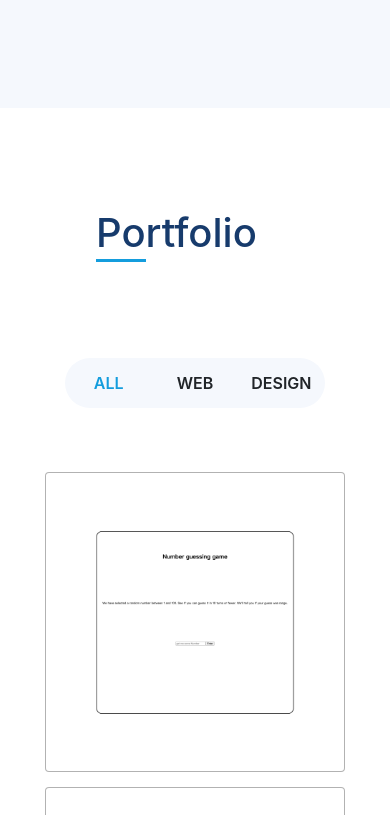
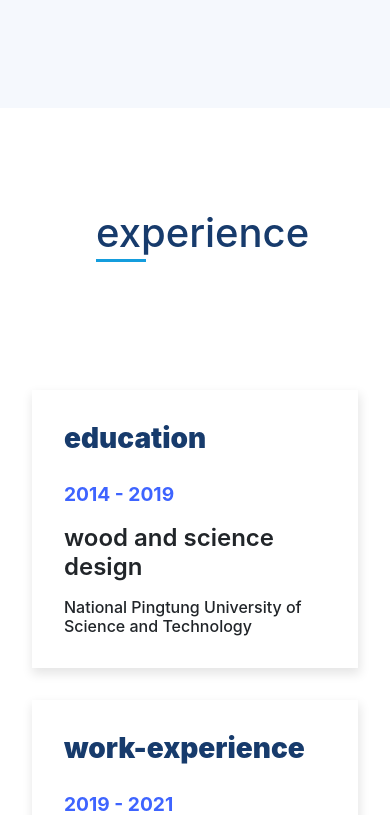
Before and after one commit to albert199577/porfolio, a PHP site: page / in a window 390 px wide. Shown: the part 1580-2395 px from the top of the page. Run offline with PHP 8.4, Linux system fonts and the light colour scheme; grey boxes are pictures that could not be loaded.

Commit message:
create experience page

```diff
--- a/index.html
+++ b/index.html
@@ -61,6 +61,40 @@
                     <li><i class="fab fa-js-square" aria-hidden="true"></i>JAVASCRIPT</li>
                     <li><i class="fab fa-bootstrap" aria-hidden="true"></i>BOOSTRAP</li>
                     <li><i class="fab fa-sass" aria-hidden="true"></i>SASS</li>
+                </ul>
+            </section>
+        </section>
+
+    </section>
+
+    <!-- experience -->
+    <section class="experience-page"  id="experience">
+        <section class="experience-title container">
+            <h1>experience</h1>
+        </section>
+        <section class="experience-content container">
+            <section class="education">
+                <ul>
+                    <li>
+                        <h3>education</h3>
+                    </li>
+                    <li>
+                        <p>2014 - 2019</p>
+                        <h5>wood and science design</h5>
+                        <h4>National Pingtung University of Science and Technology</h4>
+                    </li>
+                </ul>
+            </section>
+            <section class="work-experience">
+                <ul>
+                    <li>
+                        <h3>work-experience</h3>
+                    </li>
+                    <li>
+                        <p>2019 - 2021</p>
+                        <h5>Drafting engineer</h5>
+                        <h4>TAIWAN SHINRYO CO., LTD.</h4>
+                    </li>
                 </ul>
             </section>
         </section>
--- a/style/style.css
+++ b/style/style.css
@@ -466,6 +466,96 @@ nav .menu li a:hover {
   }
 }
 
+.experience-page {
+  min-height: 100vh;
+}
+
+.experience-page .experience-title {
+  padding: 3rem;
+}
+
+.experience-page .experience-title h1 {
+  color: #173b6c;
+  position: relative;
+  padding: 5px 0;
+  margin: 3rem;
+}
+
+.experience-page .experience-title h1:after {
+  content: "";
+  position: absolute;
+  width: 50px;
+  height: 3px;
+  background-color: #149ddd;
+  bottom: 0;
+  left: 0;
+  display: block;
+}
+
+.experience-page .experience-content {
+  display: -webkit-box;
+  display: -ms-flexbox;
+  display: flex;
+  -ms-flex-flow: wrap;
+      flex-flow: wrap;
+  -webkit-box-pack: center;
+      -ms-flex-pack: center;
+          justify-content: center;
+  padding: 2rem;
+  gap: 2rem;
+  height: 60vh;
+}
+
+.experience-page .experience-content .education, .experience-page .experience-content .work-experience {
+  min-width: 300px;
+  width: 45%;
+  -webkit-box-shadow: rgba(0, 0, 0, 0.1) 1px 5px 10px 1px;
+          box-shadow: rgba(0, 0, 0, 0.1) 1px 5px 10px 1px;
+}
+
+@media (max-width: 1000px) {
+  .experience-page .experience-content .education, .experience-page .experience-content .work-experience {
+    width: 100%;
+  }
+}
+
+.experience-page .experience-content .education ul, .experience-page .experience-content .work-experience ul {
+  list-style-type: none;
+  margin: 0;
+  padding: 1rem;
+}
+
+.experience-page .experience-content .education ul li, .experience-page .experience-content .work-experience ul li {
+  margin: 1rem;
+}
+
+.experience-page .experience-content .education ul li h3, .experience-page .experience-content .work-experience ul li h3 {
+  color: #173b6c;
+  position: relative;
+  display: inline-block;
+  font-weight: 1000;
+}
+
+.experience-page .experience-content .education ul li p, .experience-page .experience-content .work-experience ul li p {
+  font-weight: 700;
+  color: #3e64ff;
+  font-size: 1.2rem;
+}
+
+.experience-page .experience-content .education ul li h5, .experience-page .experience-content .work-experience ul li h5 {
+  font-size: 1.5rem;
+  font-weight: 600;
+}
+
+.experience-page .experience-content .education ul li h4, .experience-page .experience-content .work-experience ul li h4 {
+  font-size: 1rem;
+  margin: 1rem auto;
+}
+
+.portfolio-page {
+  background-color: #f5f8fd;
+}
+
 .portfolio-page .intro {
   padding: 3rem;
 }
@@ -635,10 +725,6 @@ nav .menu li a:hover {
   color: #149ddd;
 }
 
-.contact-page {
-  background-color: #f5f8fd;
-}
-
 .contact-page main {
   padding: 2rem;
 }
@@ -667,6 +753,8 @@ nav .menu li a:hover {
 }
 
 .footer {
+  background-color: #f5f8fd;
+  border-top: 1px solid rgba(0, 0, 0, 0.1);
   display: -webkit-box;
   display: -ms-flexbox;
   display: flex;
--- a/style/style.sass
+++ b/style/style.sass
@@ -306,7 +306,62 @@ nav
                     i
                         font-size: 2rem
 
+.experience-page
+    min-height: 100vh
+    .experience-title
+        padding: 3rem
+        h1
+            color: $color_title
+            position: relative
+            padding: 5px 0
+            margin: 3rem
+            &:after
+                content: ""
+                position: absolute
+                width: 50px
+                height: 3px
+                background-color: #149ddd
+                bottom: 0
+                left: 0
+                display: block
+    .experience-content
+        display: flex
+        flex-flow: wrap
+        justify-content: center
+        padding: 2rem
+        gap: 2rem
+        height: 60vh
+        .education, .work-experience
+            min-width: 300px
+            width: 45%
+            // border: 1px solid #000
+            box-shadow: rgba(0, 0, 0, 0.1) 1px 5px 10px 1px
+            @media (max-width: 1000px)
+                width: 100%
+            ul
+                list-style-type: none
+                margin: 0
+                padding: 1rem
+                li
+                    margin: 1rem
+                    h3
+                        color: $color_title
+                        position: relative
+                        display: inline-block
+                        font-weight: 1000
+                    p
+                        font-weight: 700
+                        color: #3e64ff
+                        font-size: 1.2rem
+                    h5
+                        font-size: 1.5rem
+                        font-weight: 600
+                    h4
+                        font-size: 1rem
+                        margin: 1rem auto
+
 .portfolio-page
+    background-color: $color_blue_background
     .intro
         padding: 3rem
         h1
@@ -430,7 +485,6 @@ nav
 
 // contact
 .contact-page
-    background-color: $color_blue_background
     main
         padding: 2rem
         h1
@@ -453,6 +507,8 @@ nav
 
 
 .footer
+    background-color: $color_blue_background
+    border-top: 1px solid rgba(0, 0, 0, .1)
     display: flex
     justify-content: space-around
     align-items: center
```
